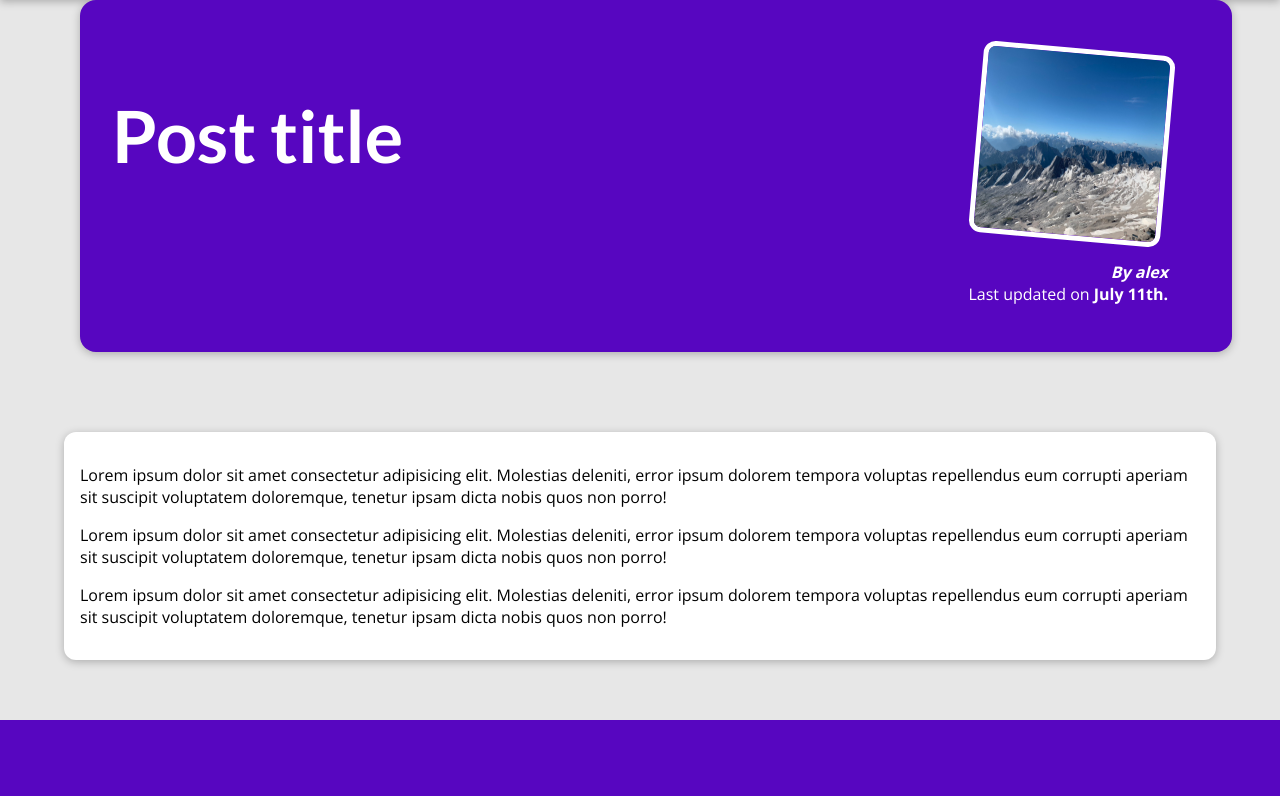
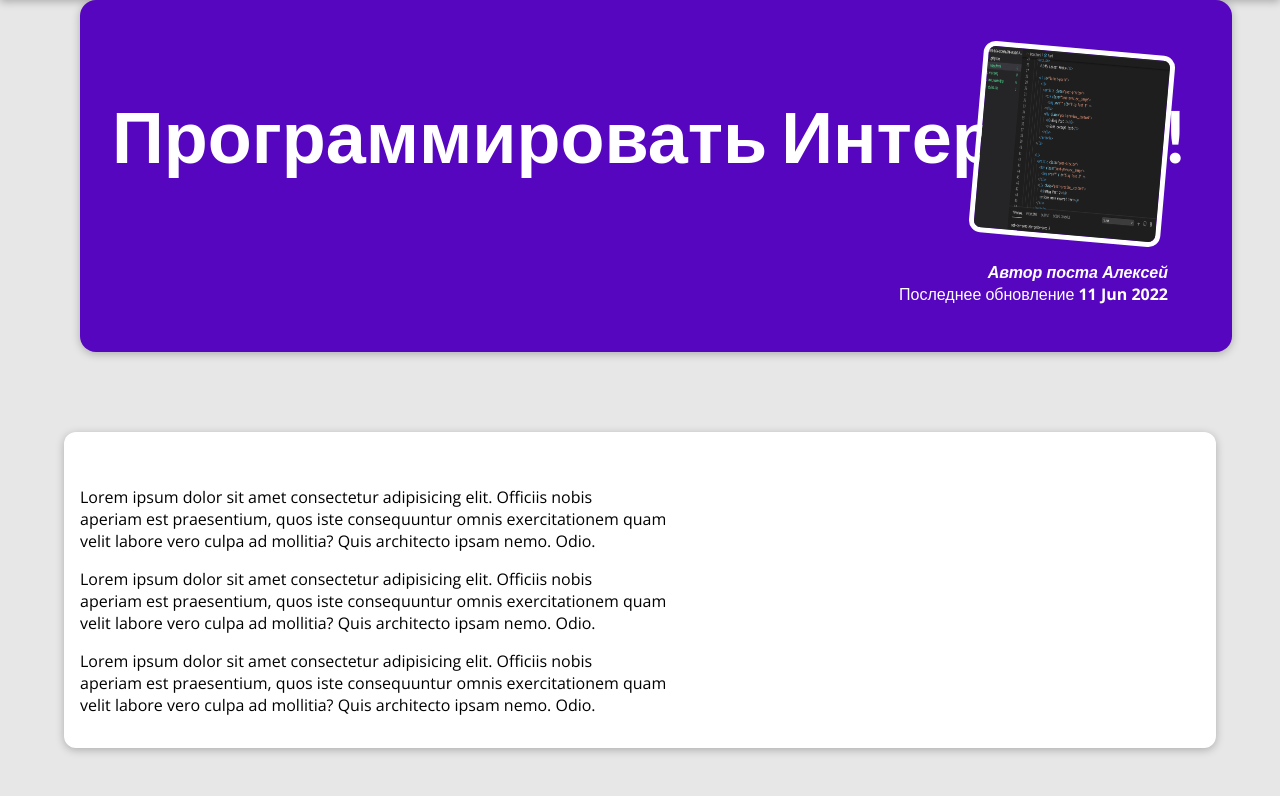
Before and after one commit to alrikzane/my_site, a Django app: page /blog/programming-is-fun in a window 1280 px wide. Shown: the part 80-876 px from the top of the page. Before the commit the page ends 800 px from the top, so only its background shows below. Run offline with Django 4.2, Linux system fonts and the light colour scheme.

Commit message:
transform all hardcoded data to data from views

```diff
--- a/my_site/blog/templates/blog/article.html
+++ b/my_site/blog/templates/blog/article.html
@@ -1,6 +1,6 @@
 {% extends "base.html" %}
 {% load static %}
-{% block title %} Блог {% endblock %}
+{% block title %} {{ article.title|title}} {% endblock %}
 {% block css %}
     <link rel="stylesheet" href=" {% static 'blog/post.css' %} ">
 
@@ -9,31 +9,20 @@
 
 {% block body %}
     <section id="summary">
-        <h2> Post title </h2>
+        <h2> {{article.title|title}} </h2>
         <article>
-            <img src="{% static "blog/img/mountains.jpg" %}" alt="Post title">
-            <address>By alex</address>
+            <img src="{% static "blog/img/"|add:article.image %}" alt="{{article.title}}">
+            <address>Автор поста {{article.author}}</address>
             <div>
-                Last updated on <time> July 11th. </time>
+                Последнее обновление <time>{{article.date|date:"d M Y"}} </time>
             </div>
         </article>
     </section>
 
     <main>
         <p>
-            Lorem ipsum dolor sit amet consectetur adipisicing elit. Molestias deleniti, error
-            ipsum dolorem tempora voluptas repellendus eum corrupti aperiam sit suscipit voluptatem doloremque,
-            tenetur ipsam dicta nobis quos non porro!
+            {{article.content|linebreaks}}
         </p>
-        <p>
-            Lorem ipsum dolor sit amet consectetur adipisicing elit. Molestias deleniti, error
-            ipsum dolorem tempora voluptas repellendus eum corrupti aperiam sit suscipit voluptatem doloremque,
-            tenetur ipsam dicta nobis quos non porro!
-        </p>
-        <p>
-            Lorem ipsum dolor sit amet consectetur adipisicing elit. Molestias deleniti, error
-            ipsum dolorem tempora voluptas repellendus eum corrupti aperiam sit suscipit voluptatem doloremque,
-            tenetur ipsam dicta nobis quos non porro!
-        </p>
+
     </main>
 {% endblock %}
--- a/my_site/blog/views.py
+++ b/my_site/blog/views.py
@@ -67,6 +67,69 @@
           aperiam est praesentium, quos iste consequuntur omnis exercitationem quam
           velit labore vero culpa ad mollitia? Quis architecto ipsam nemo. Odio.
         """
+    },
+    {
+        'slug' : 'mountain-hike',
+        'image' : 'mountains.jpg',
+        'author' : "Алексей",
+        'date' : date(2019, 7, 12),
+        'title' : 'mountain hiking',
+        'excerpt' : 'Нет ничего похожего на пейзажи, которые можно увидеть путешествуя по горам! Я не был готов к тому, что случилось, пока я наслаждался прекрасным видом...',
+        'content' : """
+            Lorem ipsum dolor sit amet consectetur adipisicing elit. Molestias deleniti, error
+            ipsum dolorem tempora voluptas repellendus eum corrupti aperiam sit suscipit voluptatem doloremque,
+            tenetur ipsam dicta nobis quos non porro!
+
+            Lorem ipsum dolor sit amet consectetur adipisicing elit. Molestias deleniti, error
+            ipsum dolorem tempora voluptas repellendus eum corrupti aperiam sit suscipit voluptatem doloremque,
+            tenetur ipsam dicta nobis quos non porro!
+
+            Lorem ipsum dolor sit amet consectetur adipisicing elit. Molestias deleniti, error
+            ipsum dolorem tempora voluptas repellendus eum corrupti aperiam sit suscipit voluptatem doloremque,
+            tenetur ipsam dicta nobis quos non porro!
+            """
+    },
+    {
+        "slug": "programming-is-fun",
+        "image": "coding.jpg",
+        "author": "Алексей",
+        "date": date(2019, 6, 11),
+        "title": "Программировать интересно!",
+        "excerpt": "Вы когда-нибудь тратили часы на поиск одной мелкой ошбки в коде? Да, именно это и случилось со мной вчера...",
+        "content": """
+          Lorem ipsum dolor sit amet consectetur adipisicing elit. Officiis nobis
+          aperiam est praesentium, quos iste consequuntur omnis exercitationem quam
+          velit labore vero culpa ad mollitia? Quis architecto ipsam nemo. Odio.
+
+          Lorem ipsum dolor sit amet consectetur adipisicing elit. Officiis nobis
+          aperiam est praesentium, quos iste consequuntur omnis exercitationem quam
+          velit labore vero culpa ad mollitia? Quis architecto ipsam nemo. Odio.
+
+          Lorem ipsum dolor sit amet consectetur adipisicing elit. Officiis nobis
+          aperiam est praesentium, quos iste consequuntur omnis exercitationem quam
+          velit labore vero culpa ad mollitia? Quis architecto ipsam nemo. Odio.
+        """
+    },
+    {
+        "slug": "into-the-woods",
+        "image": "woods.jpg",
+        "author": "Алексей",
+        "date": date(2019, 8, 5),
+        "title": "Природа во всей красе!",
+        "excerpt": "Природа удивительна! Вдохновение, которое я получаю от прогулок на свежем воздухе удивительно.",
+        "content": """
+          Lorem ipsum dolor sit amet consectetur adipisicing elit. Officiis nobis
+          aperiam est praesentium, quos iste consequuntur omnis exercitationem quam
+          velit labore vero culpa ad mollitia? Quis architecto ipsam nemo. Odio.
+
+          Lorem ipsum dolor sit amet consectetur adipisicing elit. Officiis nobis
+          aperiam est praesentium, quos iste consequuntur omnis exercitationem quam
+          velit labore vero culpa ad mollitia? Quis architecto ipsam nemo. Odio.
+
+          Lorem ipsum dolor sit amet consectetur adipisicing elit. Officiis nobis
+          aperiam est praesentium, quos iste consequuntur omnis exercitationem quam
+          velit labore vero culpa ad mollitia? Quis architecto ipsam nemo. Odio.
+        """
     }
 ]
 def get_date(post):
@@ -82,10 +145,13 @@
 
 
 def blog(request):
-    return render(request, "blog/posts.html")
+    return render(request, "blog/posts.html", {
+        'blog' : postlist
+    })
 
 
 def post(request, name):
+    article = next(post for post in postlist if post['slug'] == name)
     return render(request, "blog/article.html", {
-        'article' : 'cool article'
+        'article' : article
     })
```
Also changed, not shown: my_site/blog/templates/blog/includes/post_preview.html (+4 -7 lines), my_site/blog/templates/blog/posts.html (+5 -5 lines).
